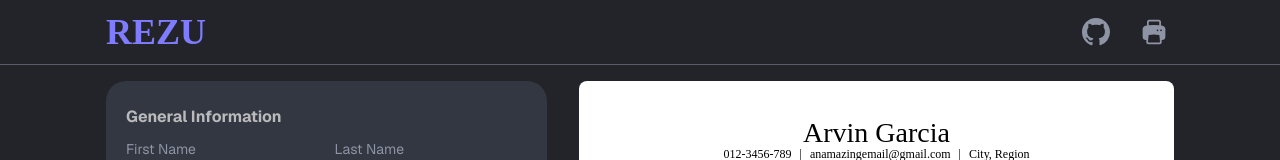
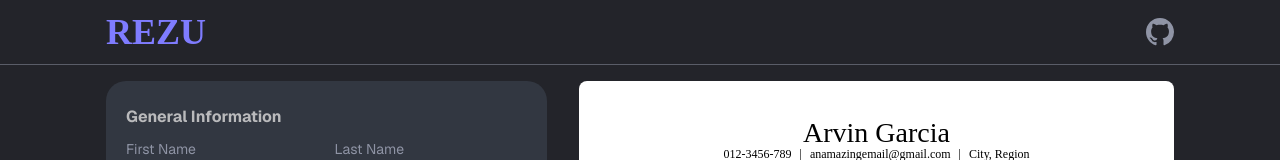
Before and after one commit to arvingarciabtw/the-odin-project, a React (Vite) app in the folder full-stack-javascript/fsj-04-react/21-cv-application/: page / in a window 1280 px wide. Shown: the top 160 px of the page. Built offline with nearby package versions, Linux system fonts and the light colour scheme; a web font is replaced by a local one.

Commit message:
fix: remove print button

```diff
--- a/full-stack-javascript/fsj-04-react/21-cv-application/src/components/NavBar.jsx
+++ b/full-stack-javascript/fsj-04-react/21-cv-application/src/components/NavBar.jsx
@@ -23,20 +23,6 @@
                 <path d="M8 0C3.58 0 0 3.58 0 8c0 3.54 2.29 6.53 5.47 7.59.4.07.55-.17.55-.38 0-.19-.01-.82-.01-1.49-2.01.37-2.53-.49-2.69-.94-.09-.23-.48-.94-.82-1.13-.28-.15-.68-.52-.01-.53.63-.01 1.08.58 1.23.82.72 1.21 1.87.87 2.33.66.07-.52.28-.87.51-1.07-1.78-.2-3.64-.89-3.64-3.95 0-.87.31-1.59.82-2.15-.08-.2-.36-1.02.08-2.12 0 0 .67-.21 2.2.82.64-.18 1.32-.27 2-.27s1.36.09 2 .27c1.53-1.04 2.2-.82 2.2-.82.44 1.1.16 1.92.08 2.12.51.56.82 1.27.82 2.15 0 3.07-1.87 3.75-3.65 3.95.29.25.54.73.54 1.48 0 1.07-.01 1.93-.01 2.2 0 .21.15.46.55.38A8.01 8.01 0 0 0 16 8c0-4.42-3.58-8-8-8" />
               </svg>
             </a>
-            <button type="button" className="btn-print">
-              <svg
-                xmlns="http://www.w3.org/2000/svg"
-                viewBox="0 0 24 24"
-                fill="currentColor"
-                className="icon-print size-6"
-              >
-                <path
-                  fillRule="evenodd"
-                  d="M7.875 1.5C6.839 1.5 6 2.34 6 3.375v2.99c-.426.053-.851.11-1.274.174-1.454.218-2.476 1.483-2.476 2.917v6.294a3 3 0 0 0 3 3h.27l-.155 1.705A1.875 1.875 0 0 0 7.232 22.5h9.536a1.875 1.875 0 0 0 1.867-2.045l-.155-1.705h.27a3 3 0 0 0 3-3V9.456c0-1.434-1.022-2.7-2.476-2.917A48.716 48.716 0 0 0 18 6.366V3.375c0-1.036-.84-1.875-1.875-1.875h-8.25ZM16.5 6.205v-2.83A.375.375 0 0 0 16.125 3h-8.25a.375.375 0 0 0-.375.375v2.83a49.353 49.353 0 0 1 9 0Zm-.217 8.265c.178.018.317.16.333.337l.526 5.784a.375.375 0 0 1-.374.409H7.232a.375.375 0 0 1-.374-.409l.526-5.784a.373.373 0 0 1 .333-.337 41.741 41.741 0 0 1 8.566 0Zm.967-3.97a.75.75 0 0 1 .75-.75h.008a.75.75 0 0 1 .75.75v.008a.75.75 0 0 1-.75.75H18a.75.75 0 0 1-.75-.75V10.5ZM15 9.75a.75.75 0 0 0-.75.75v.008c0 .414.336.75.75.75h.008a.75.75 0 0 0 .75-.75V10.5a.75.75 0 0 0-.75-.75H15Z"
-                  clipRule="evenodd"
-                />
-              </svg>
-            </button>
           </div>
         </nav>
       </header>
```
